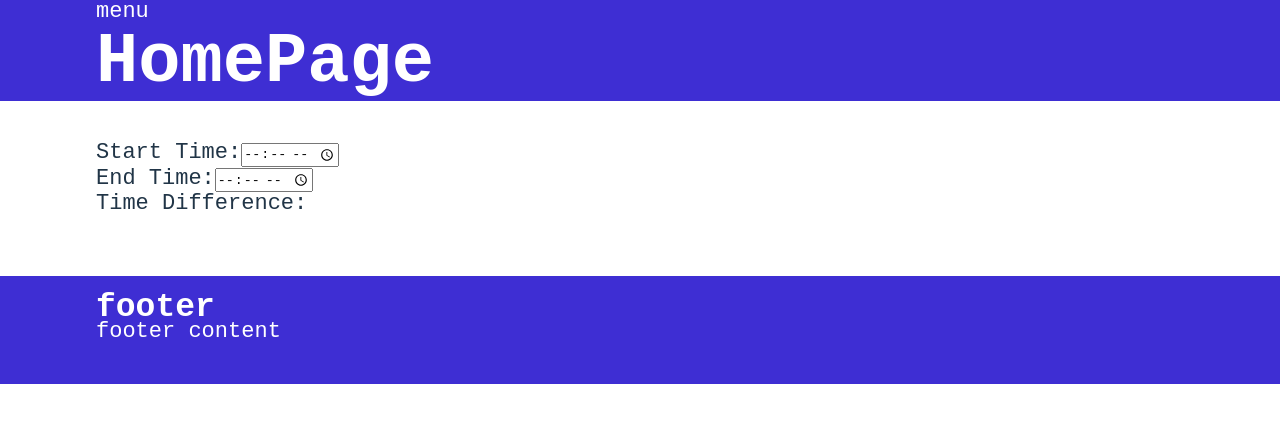
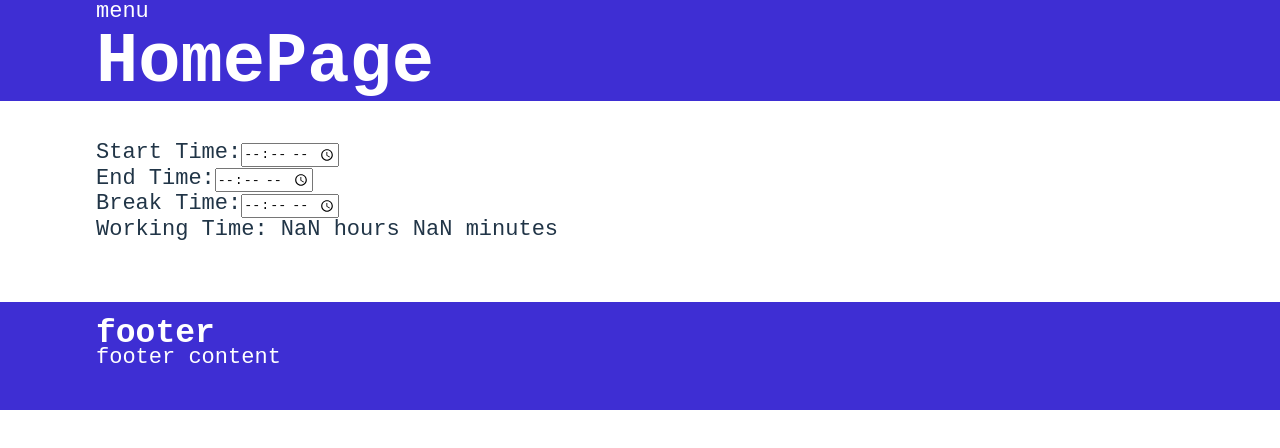
Before and after one commit to BorisRozumniy/vue-first-app, a Vue app: page /time-calculator in a window 1280 px wide. Shown: the top 448 px of the page. Built offline with nearby package versions, Linux system fonts and the light colour scheme.

Commit message:
add break time to the time calculator

```diff
--- a/src/components/TimeCalculator.vue
+++ b/src/components/TimeCalculator.vue
@@ -1,18 +1,21 @@
 <template>
   <div>
     <div>
-      <label>Start Time:</label>
-      <input type="time" v-model="startTime" @input="calculateTime">
+      <label for="startTime">Start Time:</label>
+      <input type="time" id="startTime" v-model="startTime">
     </div>
+
     <div>
-      <label>End Time:</label>
-      <input type="time" v-model="endTime" @input="calculateTime">
+      <label for="endTime">End Time:</label>
+      <input type="time" id="endTime" v-model="endTime">
     </div>
-    <!-- <div>
-      <label>Pause Time:</label>
-      <input type="time" v-model="pauseTime" @input="calculateTime">
-    </div> -->
-    <p>Time Difference: {{ timeDifference }}</p>
+
+    <div>
+      <label for="breakTime">Break Time:</label>
+      <input type="time" id="breakTime" v-model="breakTime">
+    </div>
+
+    <p>Working Time: {{ workingTime }}</p>
   </div>
 </template>
 
@@ -22,21 +25,21 @@ export default {
     return {
       startTime: '',
       endTime: '',
-      // pauseTime: '',
-      timeDifference: ''
-    }
+      breakTime: ''
+    };
   },
-  methods: {
-    calculateTime() {
-      let start = new Date("01/01/2000 " + this.startTime);
-      let end = new Date("01/01/2000 " + this.endTime);
-      // let pause = new Date("01/01/2000 " + this.pauseTime);
-      let difference = end - start;
-      // let difference = end - start - pause;
-      let hours = Math.floor((difference % (1000 * 60 * 60 * 24)) / (1000 * 60 * 60));
-      let minutes = Math.floor((difference % (1000 * 60 * 60)) / (1000 * 60));
-      this.timeDifference = hours + " hours " + minutes + " minutes";
+  computed: {
+    workingTime() {
+      const start = new Date('1970-01-01T' + this.startTime + 'Z');
+      const end = new Date('1970-01-01T' + this.endTime + 'Z');
+      const breakTime = new Date('1970-01-01T' + this.breakTime + 'Z');
+
+      const diff = end - start - breakTime.getTime();
+      const hours = Math.floor(diff / (1000 * 60 * 60));
+      const minutes = Math.floor((diff % (1000 * 60 * 60)) / (1000 * 60));
+
+      return `${hours} hours ${minutes} minutes`;
     }
   }
-}
+};
 </script>
```
